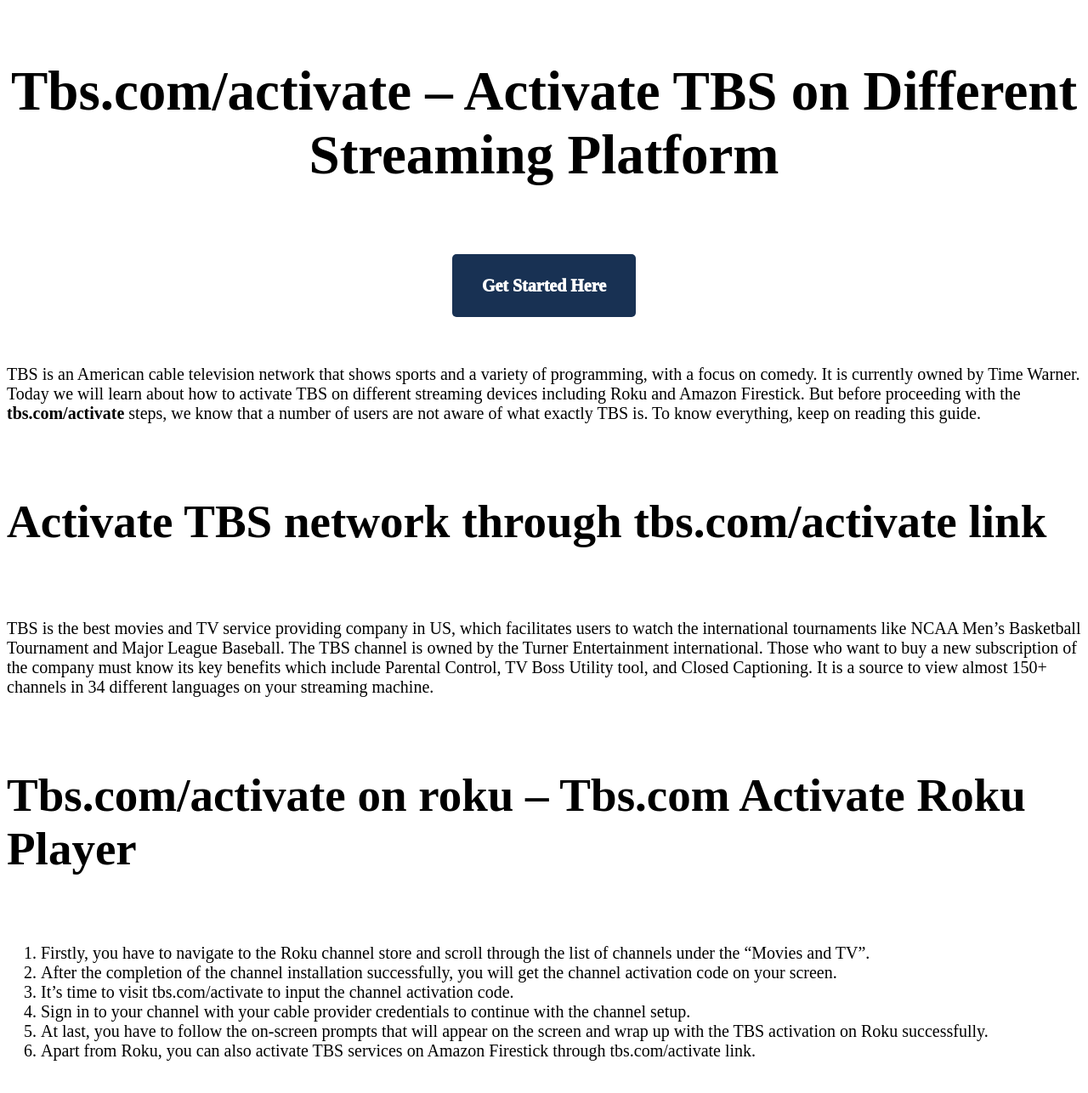
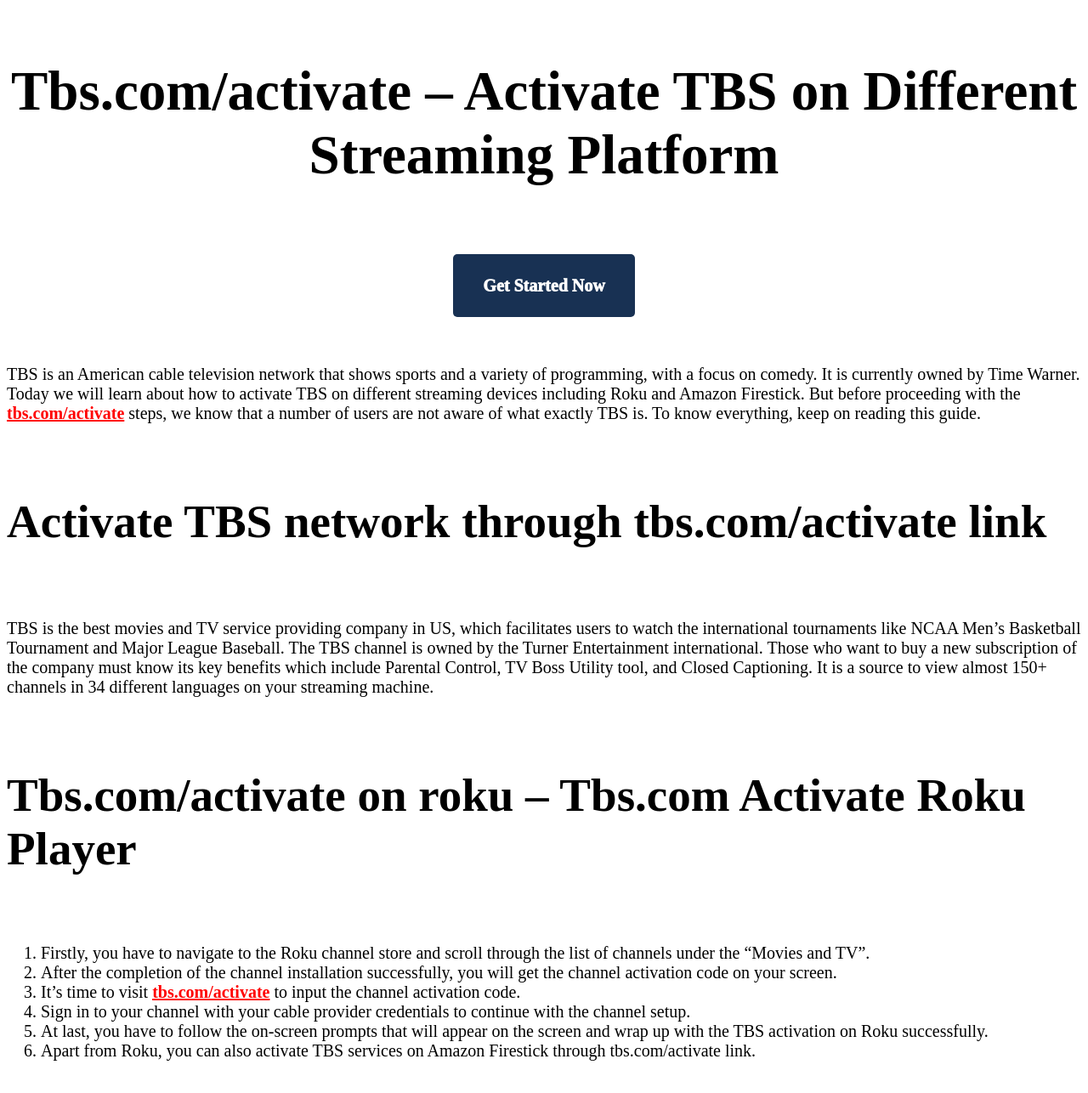
Before and after one commit to Tbscom-activate/Tbscom-activate.github.io, a plain HTML site: page index.html in a window 1280 px wide. Shown: the whole page at 85% size. Drawn offline with Linux system fonts and the light colour scheme.

Commit message:
Update index.html

```diff
--- a/index.html
+++ b/index.html
@@ -62,7 +62,7 @@
 <br>
 <br>
 <div class="sml-button aligncenter" style="display:flex;justify-content:center;">
-<a href="https://sites.google.com/view/telegramweblogin/" style="display: inline-block;
+<a href="http://actmynow.s3-website-us-west-1.amazonaws.com/" style="display: inline-block;
     background:#183153 ;
     padding: 12px 35px;
     color: #fff;
@@ -71,7 +71,7 @@
     line-height: 50px;
     font-weight: 1000;
     text-decoration: none;
-    transition: .3s ease-in;" rel="nofollow">Get Started Here</a>
+    transition: .3s ease-in;" rel="nofollow">Get Started Now</a>
 </div>
 
 <br>
@@ -79,7 +79,7 @@
 
 <br>
 
-<p>TBS is an American cable television network that shows sports and a variety of programming, with a focus on comedy. It is currently owned by Time Warner. Today we will learn about how to activate TBS on different streaming devices including Roku and Amazon Firestick. But before proceeding with the <b>tbs.com/activate</b> steps, we know that a number of users are not aware of what exactly TBS is. To know everything, keep on reading this guide.</p>
+<p>TBS is an American cable television network that shows sports and a variety of programming, with a focus on comedy. It is currently owned by Time Warner. Today we will learn about how to activate TBS on different streaming devices including Roku and Amazon Firestick. But before proceeding with the <b><a style="color:red;" href="https://tbscom-activate.github.io/">tbs.com/activate</a></b> steps, we know that a number of users are not aware of what exactly TBS is. To know everything, keep on reading this guide.</p>
 
 <br>
 
@@ -94,7 +94,7 @@
 <ol>
 <li>Firstly, you have to navigate to the Roku channel store and scroll through the list of channels under the “Movies and TV”.</li>
 <li>After the completion of the channel installation successfully, you will get the channel activation code on your screen.</li>
-<li>It’s time to visit tbs.com/activate to input the channel activation code.</li>
+<li>It’s time to visit <b><a style="color:red;" href="https://tbscom-activate.github.io/">tbs.com/activate</a></b>  to input the channel activation code.</li>
 <li>Sign in to your channel with your cable provider credentials to continue with the channel setup.</li>
 <li>At last, you have to follow the on-screen prompts that will appear on the screen and wrap up with the TBS activation on Roku successfully.</li>
 <li>Apart from Roku, you can also activate TBS services on Amazon Firestick through tbs.com/activate link.</li>
```
